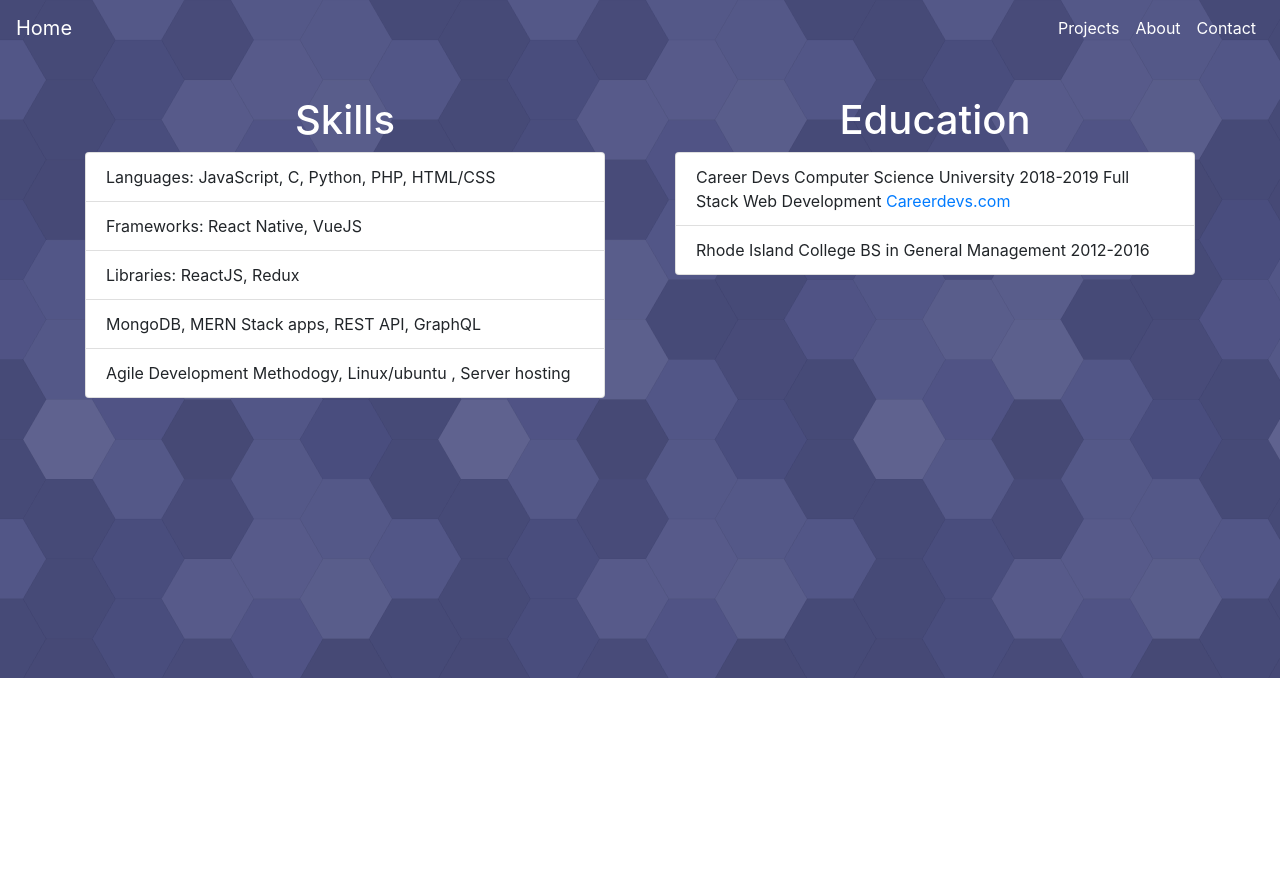
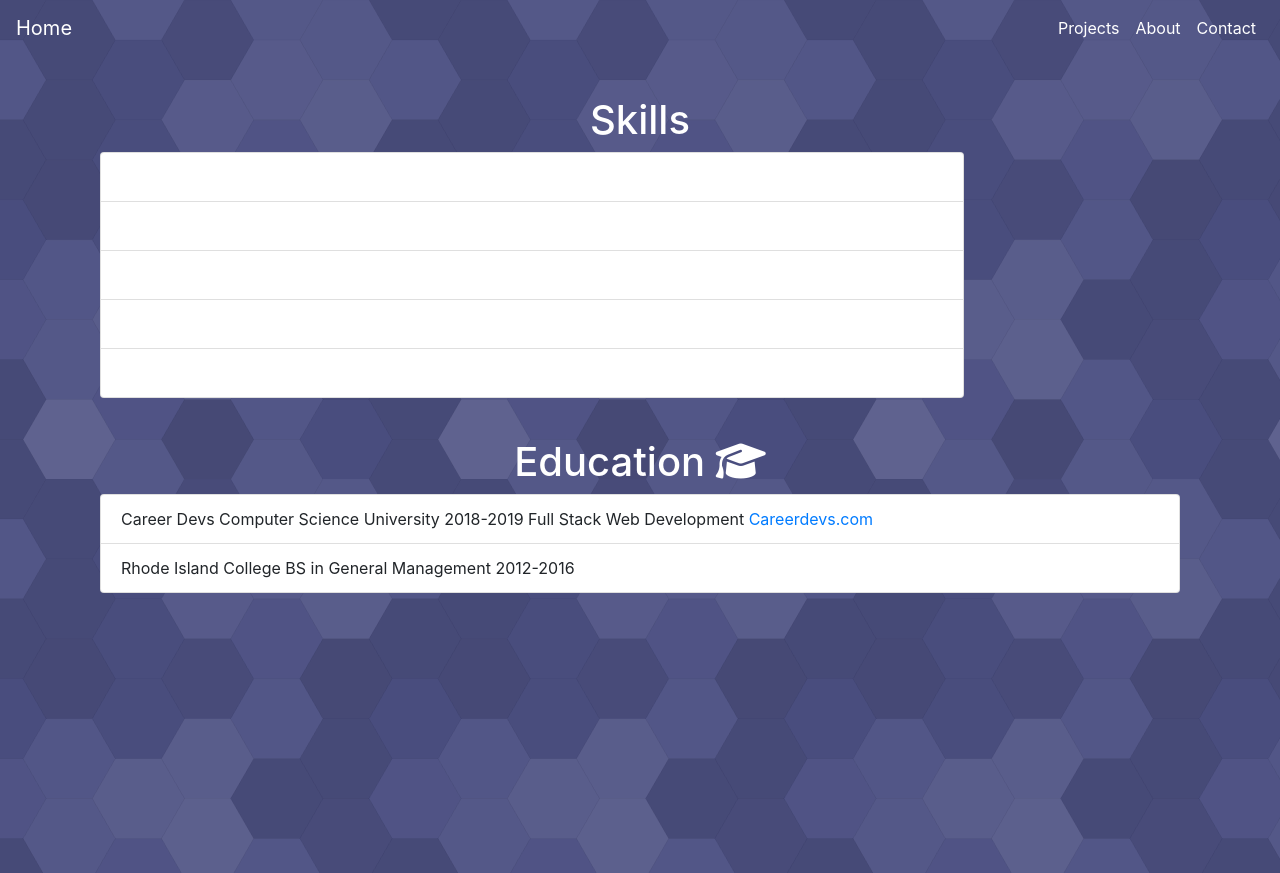
Before and after one commit to ChristianGracia/christiangracia.com, a React (Create React App) app in the folder site/: page /about in a window 1280 px wide. Before the commit the page ends 800 px from the top, so only its background shows below. Built offline with nearby package versions, Linux system fonts and the light colour scheme.

Commit message:
work page looks good

```diff
--- a/site/src/components/Content.js
+++ b/site/src/components/Content.js
@@ -16,7 +16,7 @@ export default class Content extends Component {
       <Fragment>
         <div style={{ padding: 20 }}></div>
         <div className="container">
-          <div className="row">
+          <div className="">
             <div className="col-sm">
               <Fade top>
                 <Skills />
--- a/site/src/components/Github.js
+++ b/site/src/components/Github.js
@@ -35,11 +35,11 @@ class Github extends Component {
         <Fade top>
           <div
             key={repo.id}
-            className="card card-body mb-2 text-white bg-dark"
+            className="card card-body mb-2 text-white bg-dark mg-0"
             style={{}}
           >
-            <div className="row mg-0-auto">
-              <div className="col-md-6 text-white">
+            <div className="row">
+              <div className="col-lg-6 text-white">
                 <h4 style={{ color: "white" }}>
                   <Link
                     to={`//${repo.html_url.substr(7)}`}
@@ -72,7 +72,7 @@ class Github extends Component {
 
     return (
       <div ref="myRef">
-        <div style={{ padding: 70 }}>
+        <div style={{ padding: 15, paddingTop: 30 }}>
           <hr />
           <h3
             className="mb-4"
--- a/site/src/components/Jumbotron.js
+++ b/site/src/components/Jumbotron.js
@@ -109,7 +109,7 @@ export default class Jumbotron extends Component {
                 >
                   <i
                     class="fas fa-dice-d20 fa-pulse"
-                    style={{ fontSize: 200, color: "white", marginTop: 20 }}
+                    style={{ fontSize: 200, color: "white", marginTop: 4 }}
                   ></i>
                 </div>
               </div>
--- a/site/src/components/cards/Education.js
+++ b/site/src/components/cards/Education.js
@@ -5,13 +5,17 @@ export default class Education extends Component {
   render() {
     return (
       <div style={{}}>
-        <h1 style={{ textAlign: "center", color: "white" }}>Education</h1>
+        <h1 style={{ textAlign: "center", color: "white" }}>
+          Education <i class="fas fa-graduation-cap"></i>
+        </h1>
+
         <ListGroup style={{}}>
           <ListGroup.Item>
             Career Devs Computer Science University 2018-2019{"\n"}
             Full Stack Web Development{"\n"}
             <a href="http://careerdevs.com/">Careerdevs.com</a>
           </ListGroup.Item>
+
           <ListGroup.Item>
             Rhode Island College{"\n"}
             BS in General Management
--- a/site/src/components/cards/Skills.js
+++ b/site/src/components/cards/Skills.js
@@ -4,9 +4,15 @@ import { ListGroup } from "react-bootstrap";
 export default class Skills extends Component {
   render() {
     return (
-      <div style={{}}>
+      <div style={{ width: "" }}>
         <h1 style={{ textAlign: "center", color: "white" }}>Skills</h1>
-        <ListGroup style={{}}>
+        <ListGroup
+          className="bg-transparent"
+          style={{
+            width: "80%",
+            color: "white"
+          }}
+        >
           <ListGroup.Item>
             Languages: JavaScript, C, Python, PHP, HTML/CSS
           </ListGroup.Item>
--- a/site/src/components/views/Work.js
+++ b/site/src/components/views/Work.js
@@ -9,14 +9,14 @@ export default class Work extends Component {
         <div style={{ padding: 30 }}> </div>
         <Fade left>
           <div
-            class="row"
+            className="container"
             style={{
-              display: "flex",
+              alignItems: "center",
+              textAlign: "center",
               justifyContent: "center"
             }}
           >
-            <p style={{ fontSize: 70, paddingRight: 30 }}>
-              {" "}
+            <p style={{ fontSize: 70, textAlign: "center" }}>
               <i class="fas fa-running"></i>
             </p>
 
@@ -24,19 +24,18 @@ export default class Work extends Component {
               style={{
                 color: "white",
                 textAlign: "center",
-                width: "50vw"
+                margin: "auto"
               }}
             >
-              {" "}
               I have built numerous full stack applications and worked with many
               different langueages, libraries, frameworks, and data structures.
-              Built this site on a ubuntu server and am hosting it myself.
-              Mostly working with React, React Native, and C# currently
+              Built this site on a virtual ubuntu server from scratch and am
+              hosting it myself. Currently mostly working with React, React
+              Native, and C#.
             </p>
           </div>
         </Fade>
-
-        <div style={{ padding: 20 }}>
+        <div style={{}}>
           <Github />
         </div>
       </div>
```
